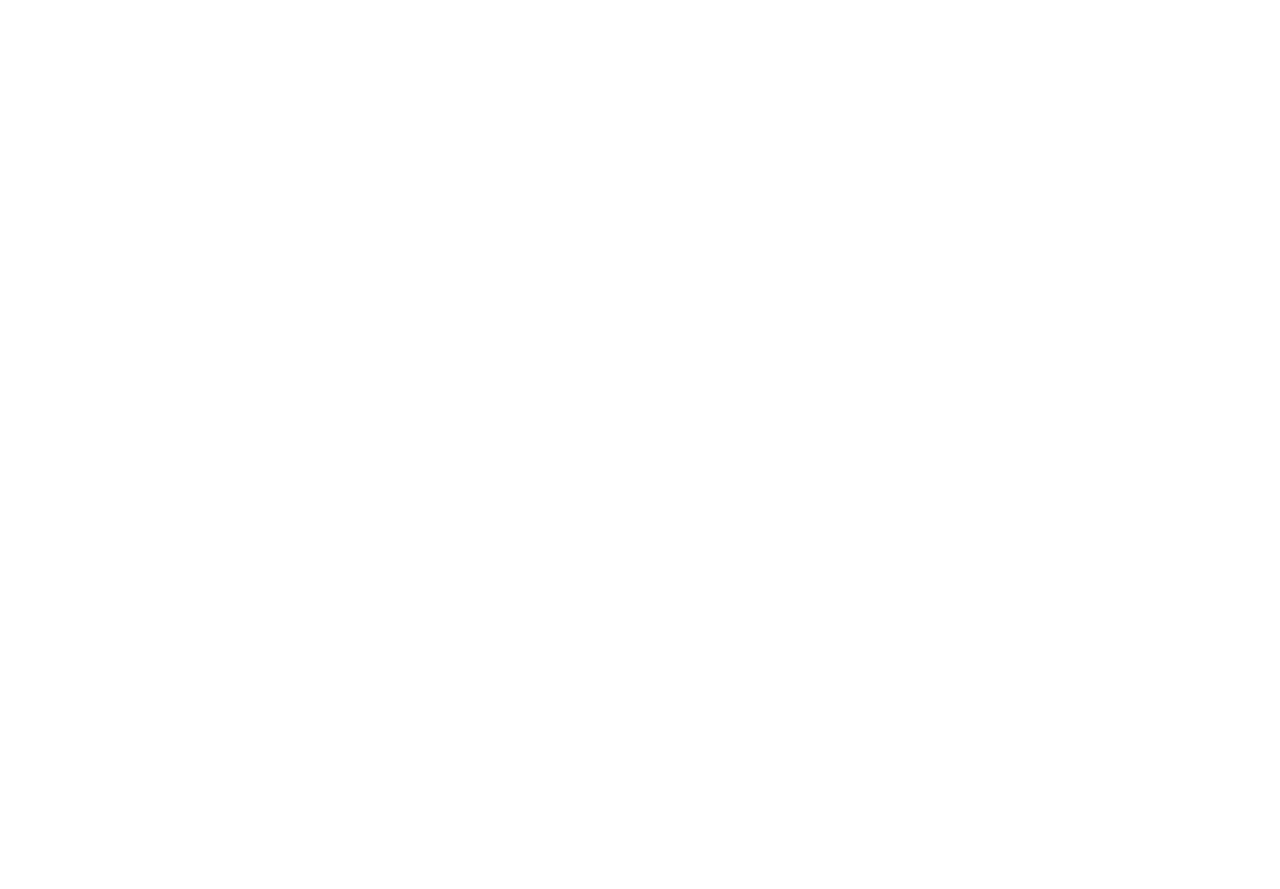
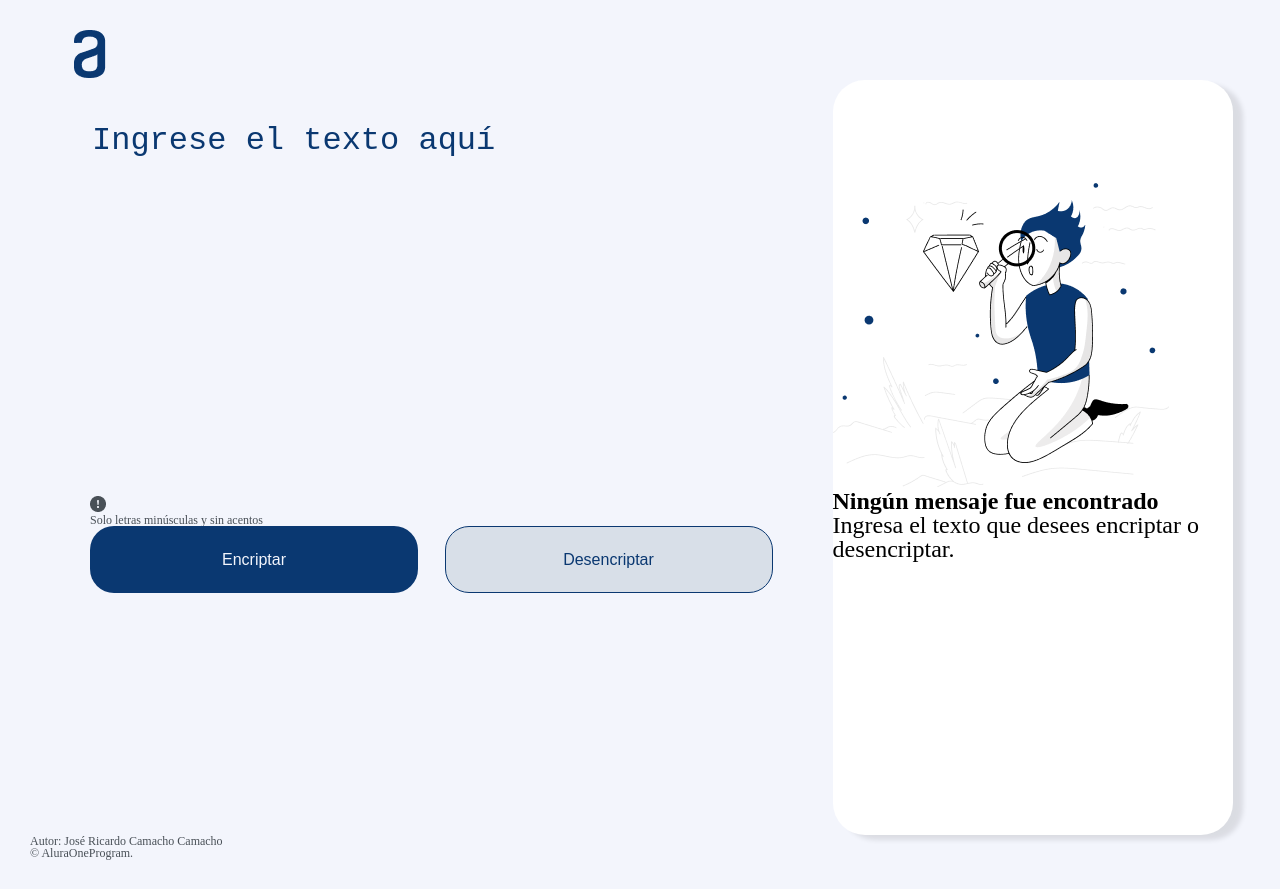
Before and after one commit to jricardocam/Encriptador, a plain HTML site: page index.html in a window 1280 px wide. Before the commit the page ends 800 px from the top, so only its background shows below. Drawn offline with Linux system fonts and the light colour scheme.

Commit message:
Añadiendo contenido y css Desktop

```diff
--- a/index.html
+++ b/index.html
@@ -9,7 +9,33 @@
     <title>Encriptador</title>
 </head>
 <body>
-    <header></header>
-    <footer></footer>
+    <header>
+        <img src="./img/Logo.png" alt="Logo de Alura">
+    </header>
+    <main>
+        <div class="principal">
+            <div class="contenedor1">
+                <form action="encriptador.php" method="POST">
+                    <textarea name="texto" id="texto" cols="30" rows="10" placeholder="Ingrese el texto aquí"></textarea>
+                    <div class="advertencia">
+                        <img src="./img/bi_exclamation-circle-fill.png" alt="Signo de exclamación">
+                        <p>Solo letras minúsculas y sin acentos</p>
+                    </div>
+                    <input class="btn1" type="submit" value="Encriptar">
+                    <input class="btn2" type="submit" value="Desencriptar">
+                </form>
+            </div>
+
+            <div class="contenedor2">
+                <img src="./img/Muñeco.png" alt="Muñeco buscando resultados">
+                <h1>Ningún mensaje fue encontrado</h1>
+                <h2>Ingresa el texto que desees encriptar o desencriptar.</h2>
+            </div>
+        </div>
+    </main>
+    <footer>
+        <p>Autor: José Ricardo Camacho Camacho</p>
+        <p>© AluraOneProgram.</p>
+    </footer>
 </body>
 </html>
--- a/styles/styles.css
+++ b/styles/styles.css
@@ -0,0 +1,72 @@
+
+html{
+    font-size: 62.5%;
+}
+
+body{
+    margin: 3rem;
+    background-color: #F3F5FC;
+}
+
+h1{
+    font-weight: bold;
+    font-size: 2.4rem;
+}
+
+h2{
+    font-size: 2.4rem;
+}
+p{
+    font-size: 1.2rem;
+    color: #495057;
+}
+textarea{
+    font-size: 3.2rem;
+    background-color: transparent;
+    resize: none;
+    border: none;
+}
+
+::placeholder {
+    color: #0A3871;
+  }
+
+.btn1{
+    width: 32.8rem;
+    height: 6.7rem;
+    background-color: #0A3871;
+    color: #F3F5FC;
+    font-size: 1.6rem;
+    border: none;
+    border-radius: 2.4rem;
+    margin-right: 2.4rem;
+}
+
+.btn2{
+    width: 32.8rem;
+    height: 6.7rem;
+    background-color: #D8DFE8;
+    color: #0A3871;
+    font-size: 1.6rem;
+    border: 1px solid #0A3871;
+    border-radius: 2.4rem;
+}
+
+.principal{
+    display: flex;
+}
+
+.contenedor1{
+    margin: 4rem 6rem;
+}
+.contenedor2{
+    width: 40rem;
+    height: 94.4vh;
+    border-radius: 32px;
+    background-color: white ;
+    box-shadow:10px 5px 5px rgba(0, 0, 0, 0.1);
+}
+
+.contenedor2 img{
+    margin-top: 10.3rem;
+}
```
